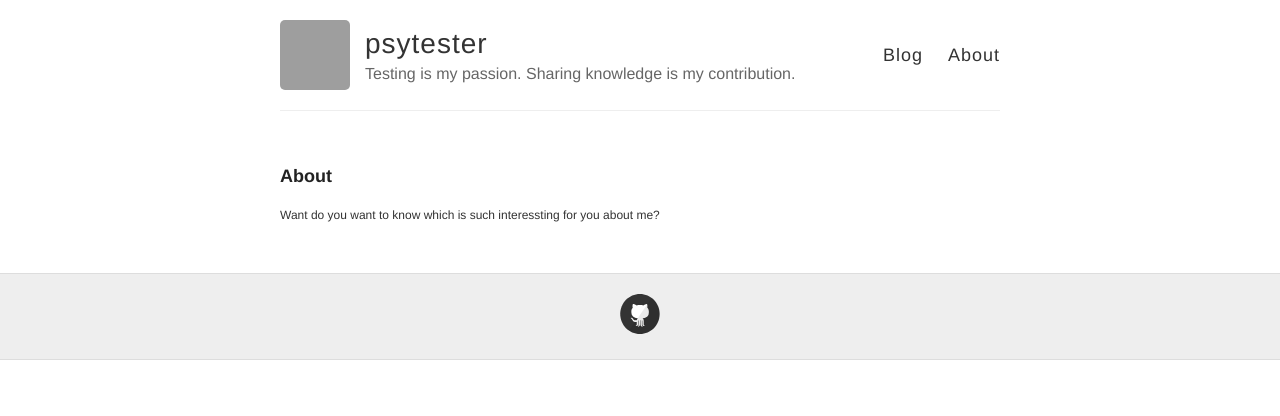
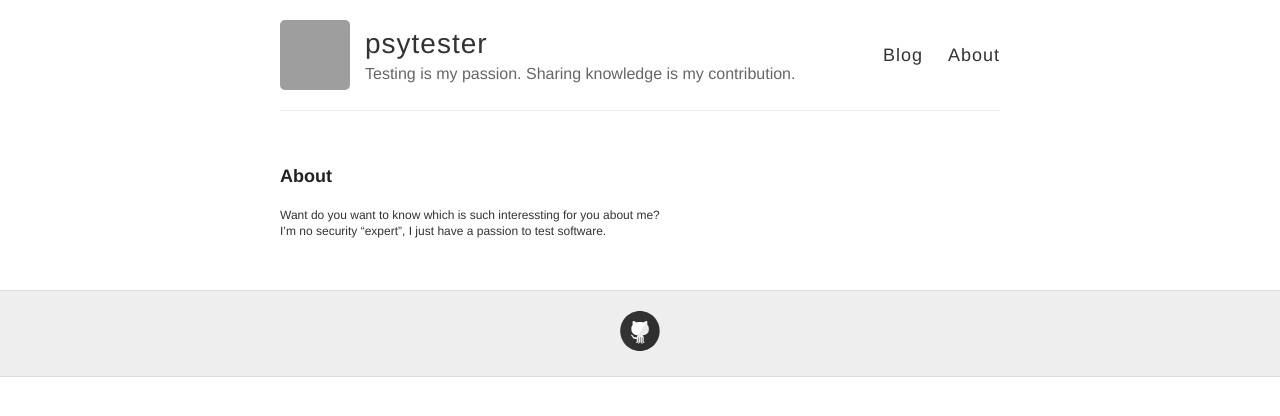
Before and after one commit to psytester/psytester.github.io, a Jekyll site: the page built from about.md, in a window 1280 px wide. Shown: the top 416 px of the page. Built offline with Jekyll 4.4.1, drawn with Linux system fonts in a browser that asks for light colours; grey boxes are pictures that could not be loaded.

Commit message:
Update about.md

```diff
--- a/about.md
+++ b/about.md
@@ -4,4 +4,5 @@ title: About
 permalink: /about/
 ---
 
-Want do you want to know which is such interessting for you about me?
+Want do you want to know which is such interessting for you about me?<br>
+I'm no security "expert", I just have a passion to test software.
```
